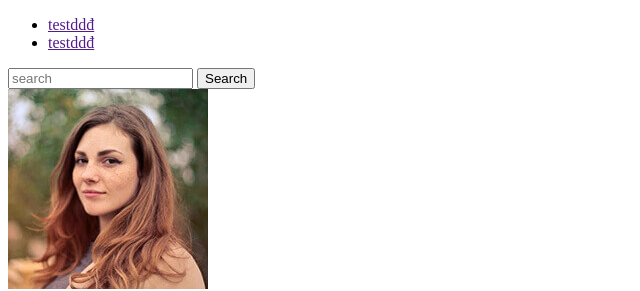
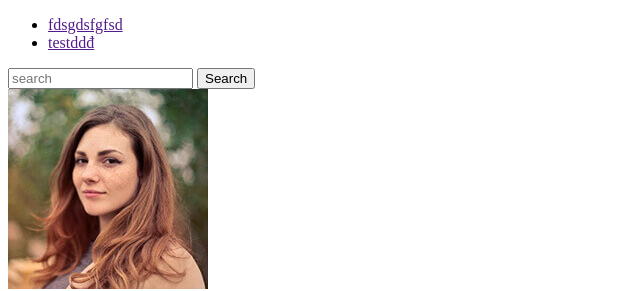
Before and after one commit to Hieuvan2222/BSProject5008, a plain HTML site: page index.html in a window 1280 px wide. Shown: the full height of the page, 0-640 px from the left. Drawn offline with Linux system fonts and the light colour scheme.

```diff
--- a/index.html
+++ b/index.html
@@ -11,7 +11,7 @@
     <header>
         <nav>
             <ul>
-                <li><a href="">testddđ</a></li>
+                <li><a href="">fdsgdsfgfsd</a></li>
                 <li><a href="">testddđ</a></li>
 
             </ul>
```
